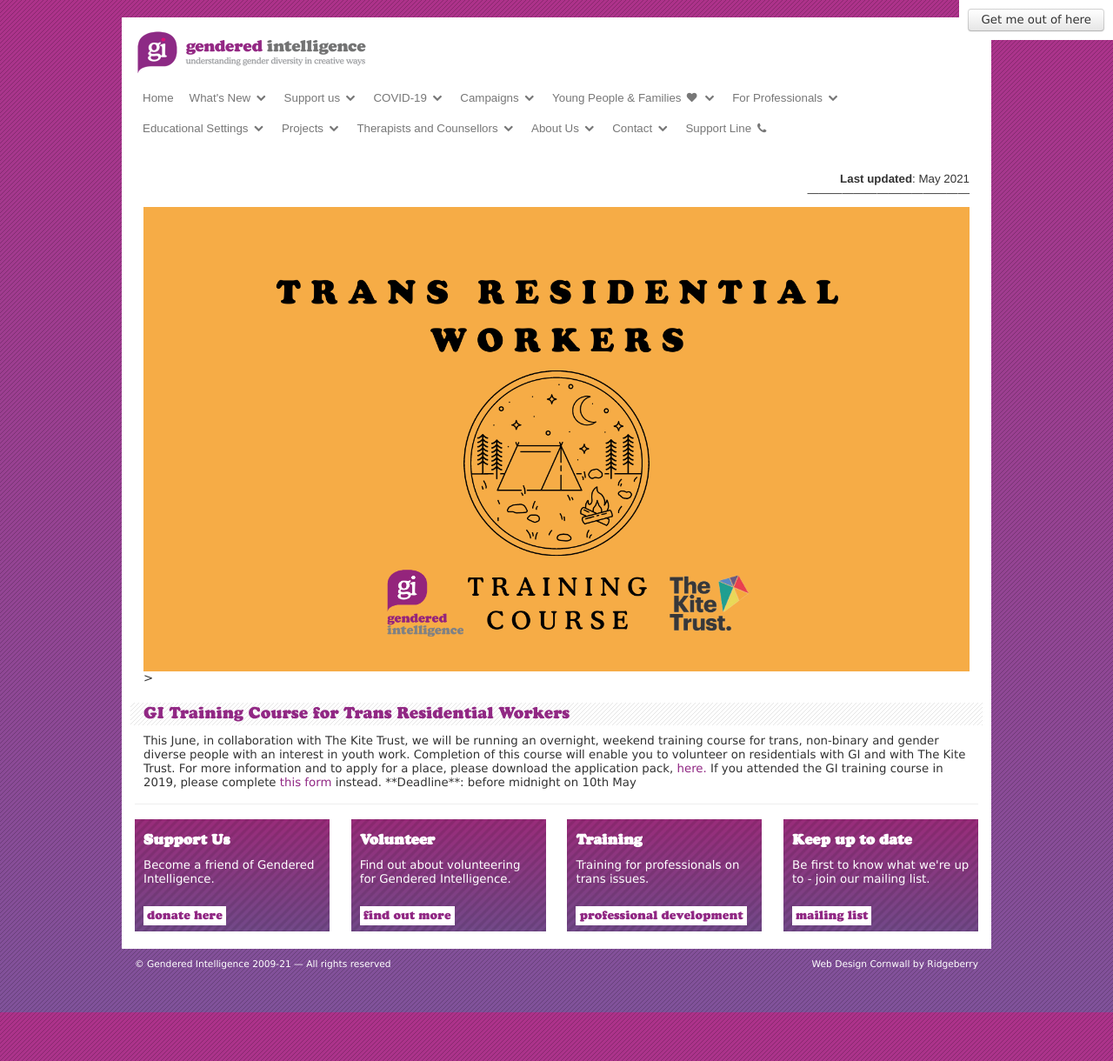
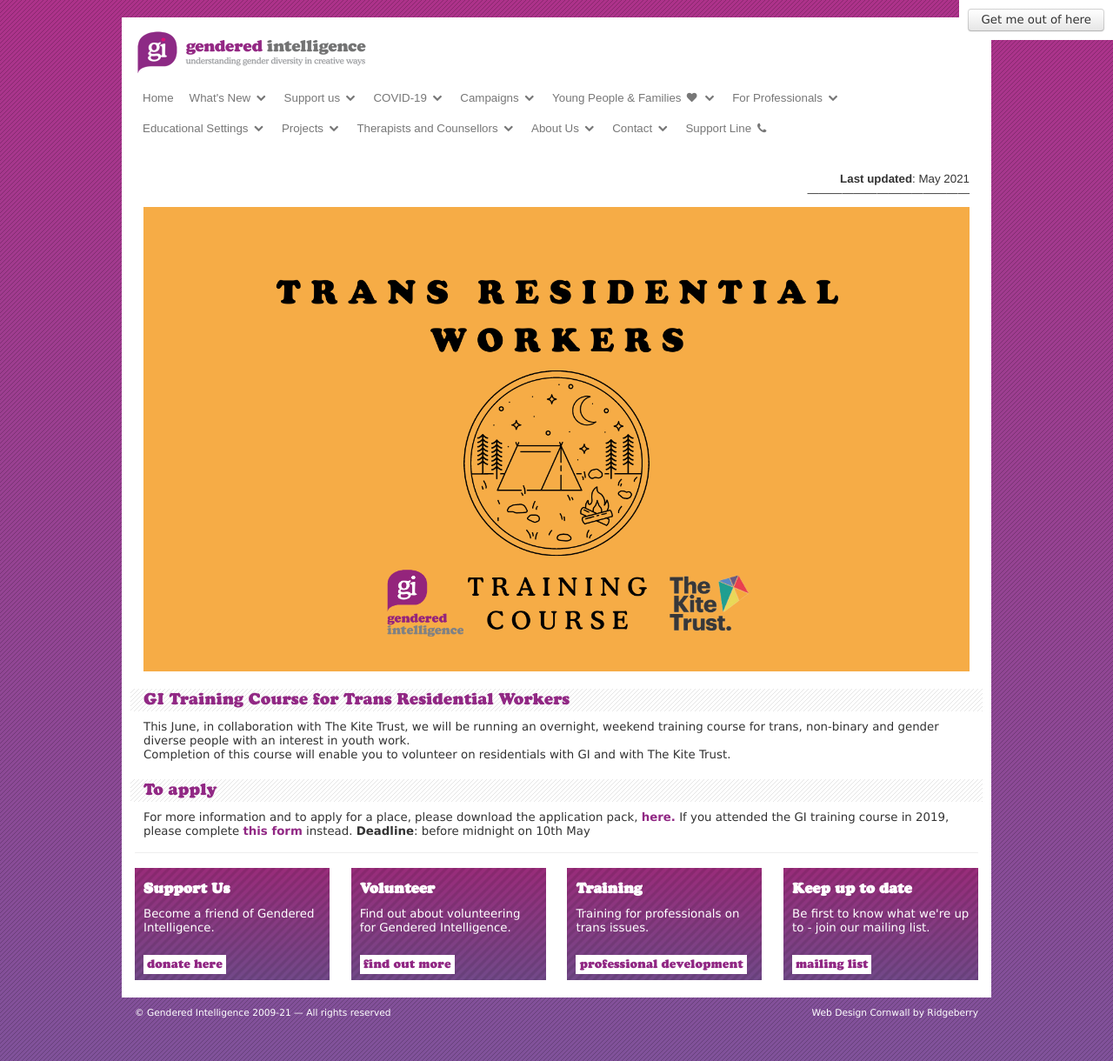
Before and after one commit to gracehagger/genderedintelligence.co.uk, a Jekyll site: the page built from trans-youth/residentialstraining.html, in a window 1280 px wide. Shown: the whole page at 87% size. Built offline with Jekyll 4.4.1, drawn with Linux system fonts in a browser that asks for light colours; nearby versions of some CDN libraries.

Commit message:
Formatting text

```diff
--- a/trans-youth/residentialstraining.html
+++ b/trans-youth/residentialstraining.html
@@ -5,16 +5,19 @@
 <p align="right" style="font-family:'Helvetica';font-size:10pt;font-style:helvetica;font:helvetica"><br><b>Last updated</b>: May 2021<br>——————————————</p>
 
 <p><img src="/static/images/Trans Residential Workers Twitter (6).png" alt=”a bright yellow text graphic with text Trans Residential Workers Training Course surrounded by a tent and Gendered Intelligence and the Kite Trust logos”>
-></p>
+</p>
 
 <h2>GI Training Course for Trans Residential Workers</h2>
 
 <p>This June, in collaboration with The Kite Trust, we will be running an overnight, weekend training course for trans, non-binary and gender diverse people with an interest in youth work.
-Completion of this course will enable you to volunteer on residentials with GI and with The Kite Trust.
+<br>
+ Completion of this course will enable you to volunteer on residentials with GI and with The Kite Trust.
 
-For more information and to apply for a place, please download the application pack, <a href="https://docs.google.com/document/d/1VtAqsJpthUMopFjhdhrRKiOvjUD1zIdGBBndrBm2tqc/view">here.</a>
+ <h2>To apply</h2>
+
+For more information and to apply for a place, please download the application pack, <b><a href="https://docs.google.com/document/d/1VtAqsJpthUMopFjhdhrRKiOvjUD1zIdGBBndrBm2tqc/view">here.</a></b>
 
 
-If you attended the GI training course in 2019, please complete <a href="https://docs.google.com/document/d/1No47oKJO1WFONSGWc-GaX9WwDV3gMw8grRtmA4_n7ek/view">this form</a> instead.
+If you attended the GI training course in 2019, please complete <b><a href="https://docs.google.com/document/d/1No47oKJO1WFONSGWc-GaX9WwDV3gMw8grRtmA4_n7ek/view">this form</a></b> instead.
 
-**Deadline**: before midnight on 10th May </p>
+<b>Deadline</b>: before midnight on 10th May </p>
```
